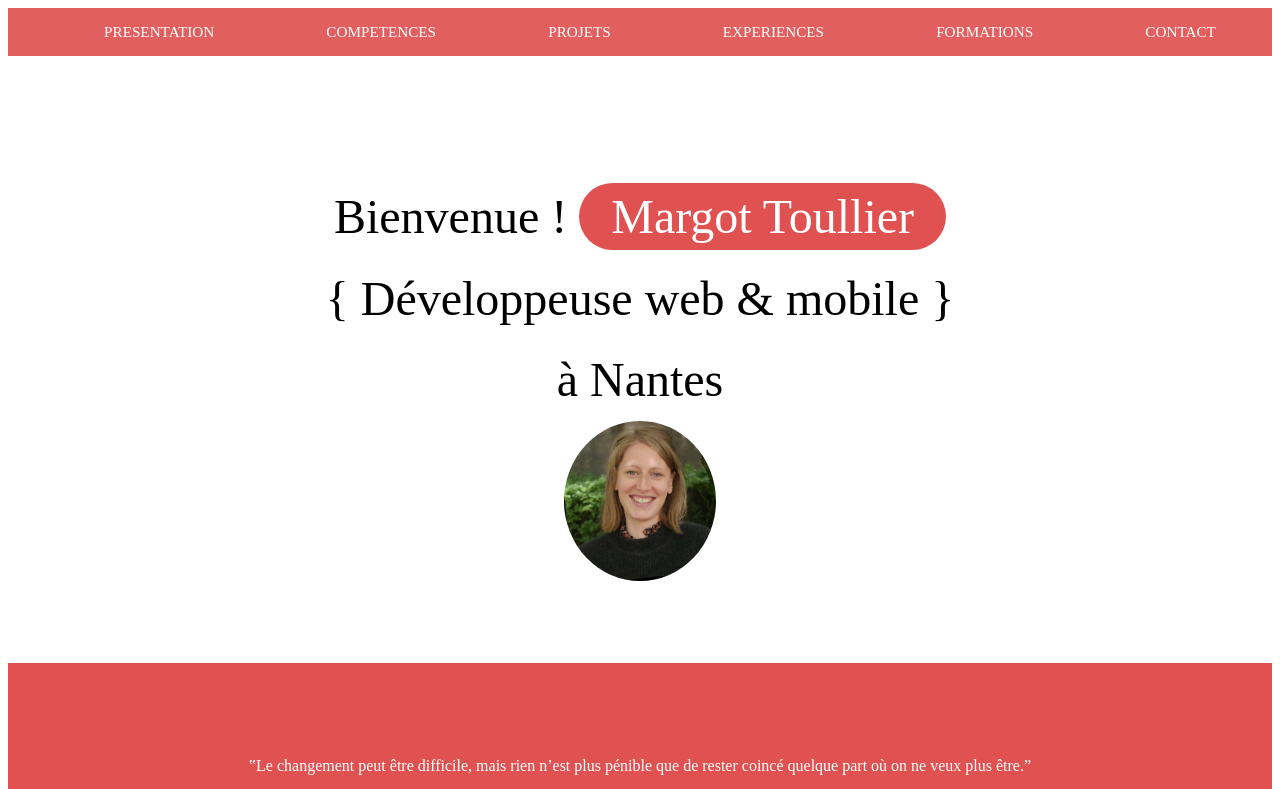
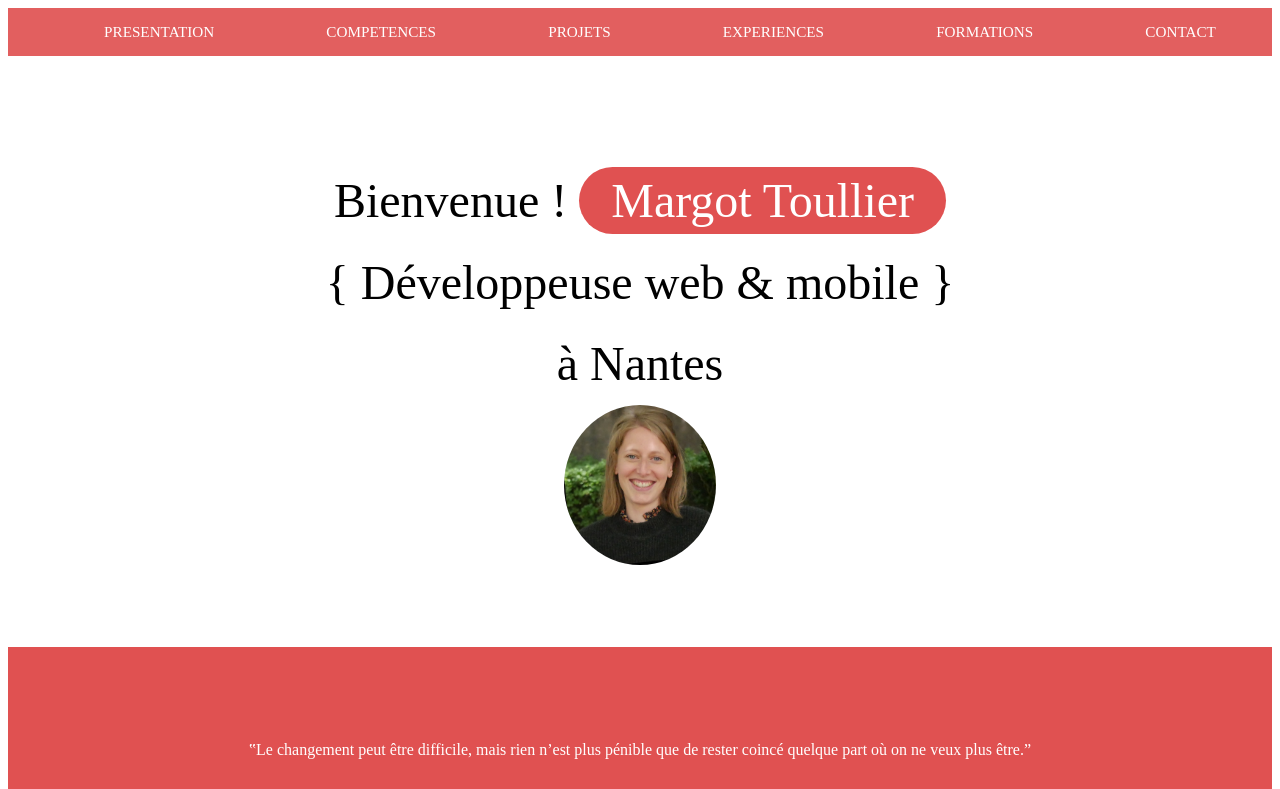
Before and after one commit to MargotToullier/portfolio-html, a plain HTML site: page index.html in a window 1280 px wide. Shown: the top 789 px of the page. Drawn offline with Linux system fonts and the light colour scheme; a web font is replaced by a local one.

Commit message:
modification alignement dans le cv

```diff
--- a/style.css
+++ b/style.css
@@ -73,7 +73,7 @@ p, li {
 
   left: 0;
   width: 100%;
-  margin: 15vh 0 10vh 0;
+  margin: 13vh 0 10vh 0;
   padding: 0;
 
   text-align: center;
```
Also changed, not shown: README.txt, 1 other file.
